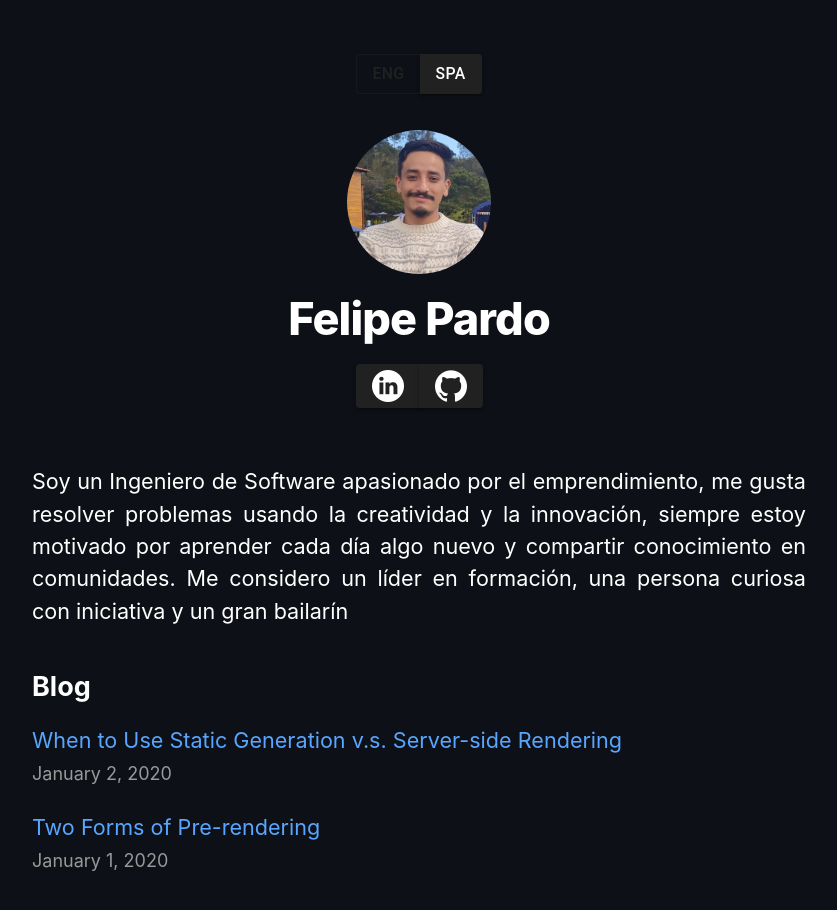
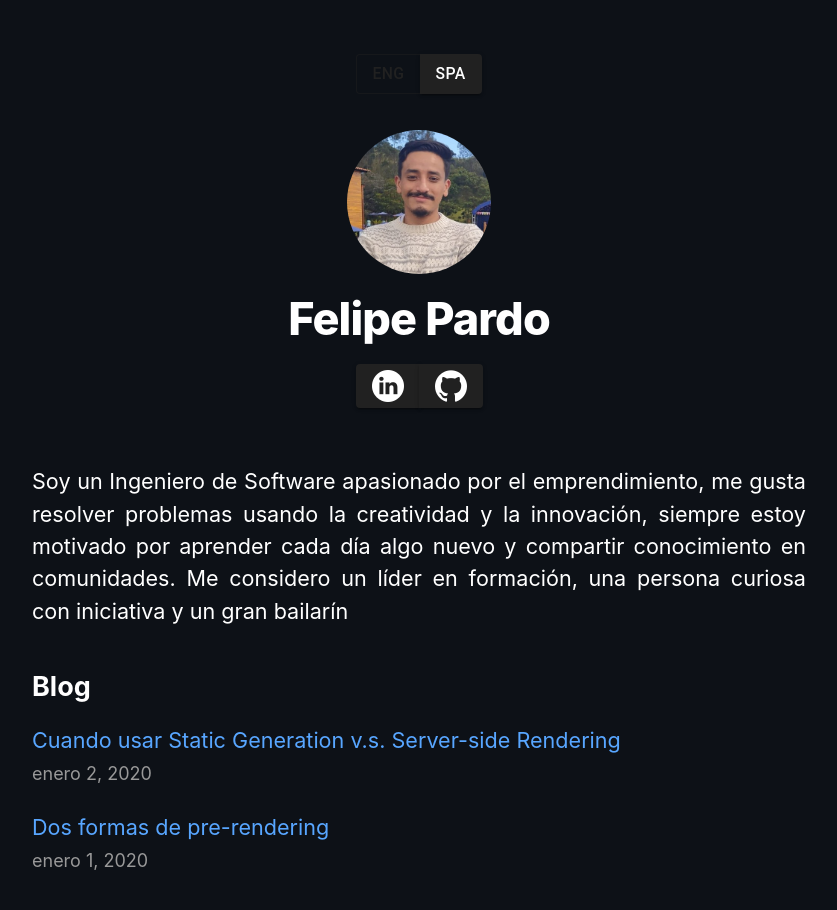
Before and after one commit to anfepar/anfepar, a Next.js app: page / in a window 1280 px wide. Shown: the top 910 px of the page, without its empty margins (221-1058 px from the left). Built offline with nearby package versions, Linux system fonts and the light colour scheme.

Commit message:
🚀 Feat: call diferent file directories depend of the language

```diff
--- a/components/date/date.tsx
+++ b/components/date/date.tsx
@@ -1,10 +1,20 @@
+import { LANGUAGES } from "@/constants/languageTypes";
+import LangContext from "@/context/LanguageContext";
 import { parseISO, format } from "date-fns";
+import { es, enUS } from "date-fns/locale";
+import { useContext } from "react";
 
 interface DateProps {
   dateString: string;
 }
 
+const dateLanguages = { [LANGUAGES.ENGLISH]: enUS, [LANGUAGES.SPANISH]: es };
 export default function Date({ dateString }: DateProps) {
   const date = parseISO(dateString);
-  return <time dateTime={dateString}>{format(date, "LLLL d, yyyy")}</time>;
+  const { lang } = useContext(LangContext);
+  return (
+    <time dateTime={dateString}>
+      {format(date, "LLLL d, yyyy", { locale: dateLanguages[lang] })}
+    </time>
+  );
 }
--- a/lib/posts.ts
+++ b/lib/posts.ts
@@ -1,44 +1,52 @@
-import fs from 'fs'
-import path from 'path'
-import matter from 'gray-matter'
-import remark from 'remark'
-import html from 'remark-html'
-import { stringify } from 'querystring'
+import fs from "fs";
+import path from "path";
+import matter from "gray-matter";
+import remark from "remark";
+import html from "remark-html";
+import { stringify } from "querystring";
+import { LANGUAGES } from "@/constants/languageTypes";
 
-const postsDirectory = path.join(process.cwd(), 'posts')
+const postsDirectory = path.join(process.cwd(), "posts");
+const languages = [LANGUAGES.ENGLISH, LANGUAGES.SPANISH];
 
 export function getSortedPostsData() {
-  // Get file names under /posts
-  const fileNames = fs.readdirSync(postsDirectory)
-  const allPostsData = fileNames.map(fileName => {
-    // Remove ".md" from file name to get id
-    const id = fileName.replace(/\.md$/, '')
+  let allPostsData = {};
+  languages.forEach((language) => {
+    const filePath = `${postsDirectory}/${language}`;
+    const fileNames = fs.readdirSync(filePath);
+    const postData = fileNames
+      .map((fileName) => {
+        return getPostMetaData(filePath, fileName);
+      })
+      .sort((a, b) => {
+        if (a.date < b.date) {
+          return 1;
+        } else {
+          return -1;
+        }
+      });
 
-    // Read markdown file as string
-    const fullPath = path.join(postsDirectory, fileName)
-    const fileContents = fs.readFileSync(fullPath, 'utf8')
+    allPostsData = { ...allPostsData, [language]: postData };
+  });
+  return allPostsData;
+}
 
-    // Use gray-matter to parse the post metadata section
-    const matterResult = matter(fileContents)
+const getPostMetaData = (filePath: string, fileName: string) => {
+  const id = fileName.replace(/\.md$/, "");
 
-    // Combine the data with the id
+  const fullPath = path.join(filePath, fileName);
+  const fileContents = fs.readFileSync(fullPath, "utf8");
+
+  const matterResult = matter(fileContents);
+
   return {
     id,
-      ...(matterResult.data as {date: string; title: string} )
-    }
-  })
-  // Sort posts by date
-  return allPostsData.sort((a, b) => {
-    if (a.date < b.date) {
-      return 1
-    } else {
-      return -1
-    }
-  })
-}
+    ...(matterResult.data as { date: string; title: string }),
+  };
+};
 
 export function getAllPostIds() {
-    const fileNames = fs.readdirSync(postsDirectory)
+  const fileNames = fs.readdirSync(postsDirectory);
 
   // Returns an array that looks like this:
   // [
@@ -53,31 +61,31 @@
   //     }
   //   }
   // ]
-    return fileNames.map(fileName => {
+  return fileNames.map((fileName) => {
     return {
       params: {
-          id: fileName.replace(/\.md$/, '')
-        }
-      }
-    })
+        id: fileName.replace(/\.md$/, ""),
+      },
+    };
+  });
 }
 
-  export async function getPostData(id) {
-    const fullPath = path.join(postsDirectory, `${id}.md`)
-    const fileContents = fs.readFileSync(fullPath, 'utf8')
+export async function getPostData(id: string) {
+  const fullPath = path.join(postsDirectory, `${id}.md`);
+  const fileContents = fs.readFileSync(fullPath, "utf8");
 
   // Use gray-matter to parse the post metadata section
-    const matterResult = matter(fileContents)
+  const matterResult = matter(fileContents);
 
   const processedContent = await remark()
     .use(html)
-    .process(matterResult.content)
-    const contentHtml = processedContent.toString()
+    .process(matterResult.content);
+  const contentHtml = processedContent.toString();
 
   // Combine the data with the id
   return {
     id,
     contentHtml,
-      ... (matterResult.data as {date:string; title: string})
+    ...(matterResult.data as { date: string; title: string }),
+  };
 }
-  }
--- a/pages/index.tsx
+++ b/pages/index.tsx
@@ -10,16 +10,14 @@
 import LangContext from "@/context/LanguageContext";
 import { Texts } from "@/constants/string";
 
-export default function Home({
-  allPostsData,
-}: {
-  allPostsData: {
-    date: string;
-    title: string;
-    id: string;
-  }[];
-}) {
-  const { currentLangData } = useContext(LangContext);
+interface HomeProps {
+  allPostsData: any;
+}
+
+export default function Home({ allPostsData }: HomeProps) {
+  const { lang, currentLangData } = useContext(LangContext);
+  const postsData: { id: string; date: string; title: string }[] =
+    allPostsData[lang];
   return (
     <Layout home>
       <Head>
@@ -33,7 +31,7 @@
       <section className={`${utilStyles.headingMd} ${utilStyles.padding1px}`}>
         <h2 className={utilStyles.headingLg}>Blog</h2>
         <ul className={utilStyles.list}>
-          {allPostsData.map(({ id, date, title }) => (
+          {postsData.map(({ id, date, title }) => (
             <li className={utilStyles.listItem} key={id}>
               <Link href="/posts/[id]" as={`/posts/${id}`}>
                 <a>{title}</a>
--- /dev/null
+++ b/posts/ENG/pre-rendering.md
@@ -0,0 +1,11 @@
+---
+title: 'Two forms of pre-rendering'
+date: '2020-01-01'
+---
+
+Next.js has two forms of pre-rendering: **Static Generation** and **Server-side Rendering**. The difference is in **when** it generates the HTML for a page.
+
+- **Static Generation** is the pre-rendering method that generates the HTML at **build time**. The pre-rendered HTML is then _reused_ on each request.
+- **Server-side Rendering** is the pre-rendering method that generates the HTML on **each request**.
+
+Importantly, Next.js lets you **choose** which pre-rendering form to use for each page. You can create a "hybrid" Next.js app by using Static Generation for most pages and using Server-side Rendering for others.
--- a/posts/ssg-ssr.md
+++ b/posts/ENG/ssg-ssr.md
@@ -1,5 +1,5 @@
 ---
-title: 'When to Use Static Generation v.s. Server-side Rendering'
+title: 'When use Static Generation v.s. Server-side Rendering'
 date: '2020-01-02'
 ---
 
--- a/posts/pre-rendering.md
+++ b/posts/SPA/pre-rendering.md
@@ -1,5 +1,5 @@
 ---
-title: 'Two Forms of Pre-rendering'
+title: 'Dos formas de pre-rendering'
 date: '2020-01-01'
 ---
 
--- /dev/null
+++ b/posts/SPA/ssg-ssr.md
@@ -0,0 +1,19 @@
+---
+title: 'Cuando usar Static Generation v.s. Server-side Rendering'
+date: '2020-01-02'
+---
+
+We recommend using **Static Generation** (with and without data) whenever possible because your page can be built once and served by CDN, which makes it much faster than having a server render the page on every request.
+
+You can use Static Generation for many types of pages, including:
+
+- Marketing pages
+- Blog posts
+- E-commerce product listings
+- Help and documentation
+
+You should ask yourself: "Can I pre-render this page **ahead** of a user's request?" If the answer is yes, then you should choose Static Generation.
+
+On the other hand, Static Generation is **not** a good idea if you cannot pre-render a page ahead of a user's request. Maybe your page shows frequently updated data, and the page content changes on every request.
+
+In that case, you can use **Server-Side Rendering**. It will be slower, but the pre-rendered page will always be up-to-date. Or you can skip pre-rendering and use client-side JavaScript to populate data.
```
Lines whose indentation alone changed are shown as unchanged.
